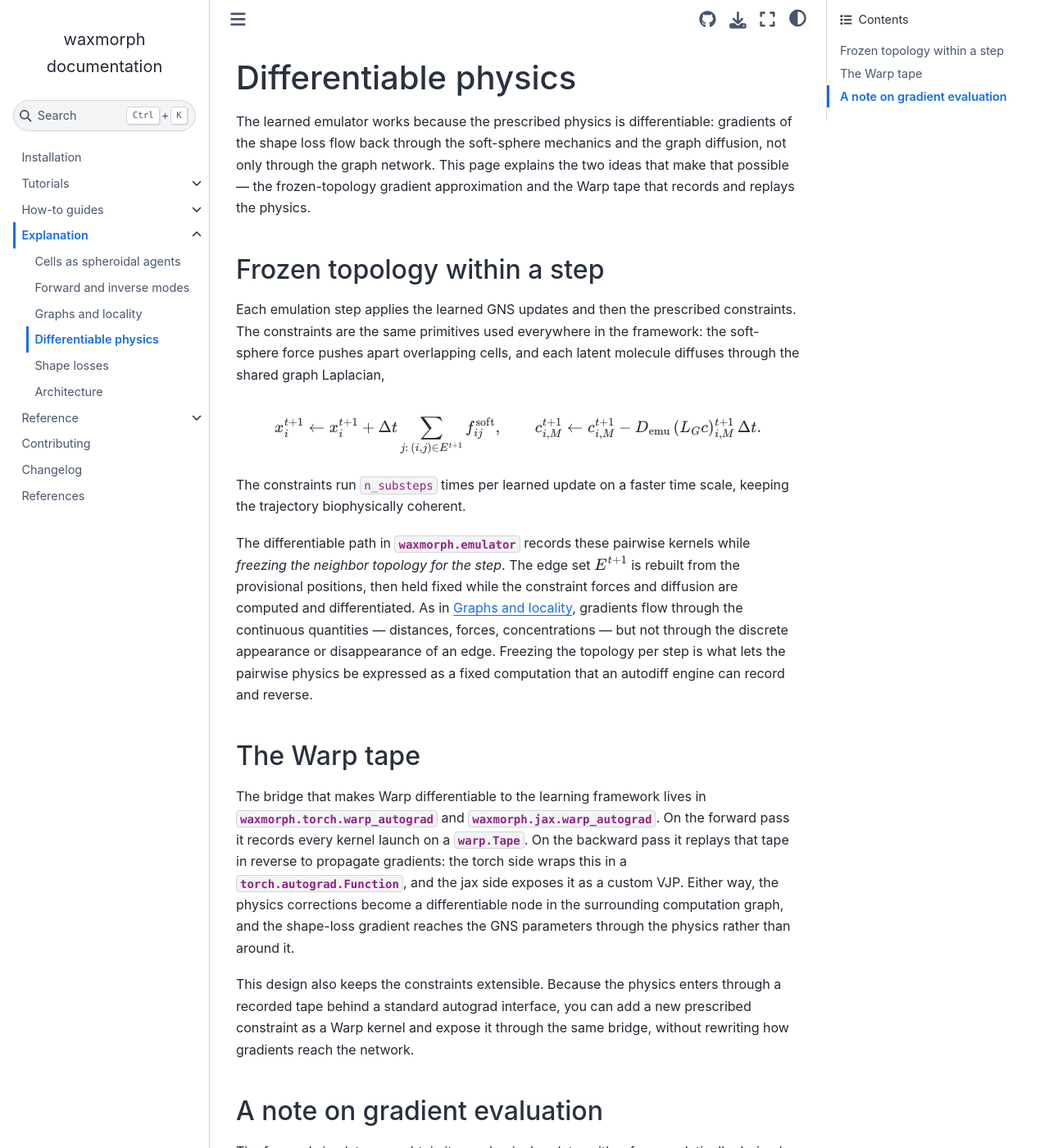
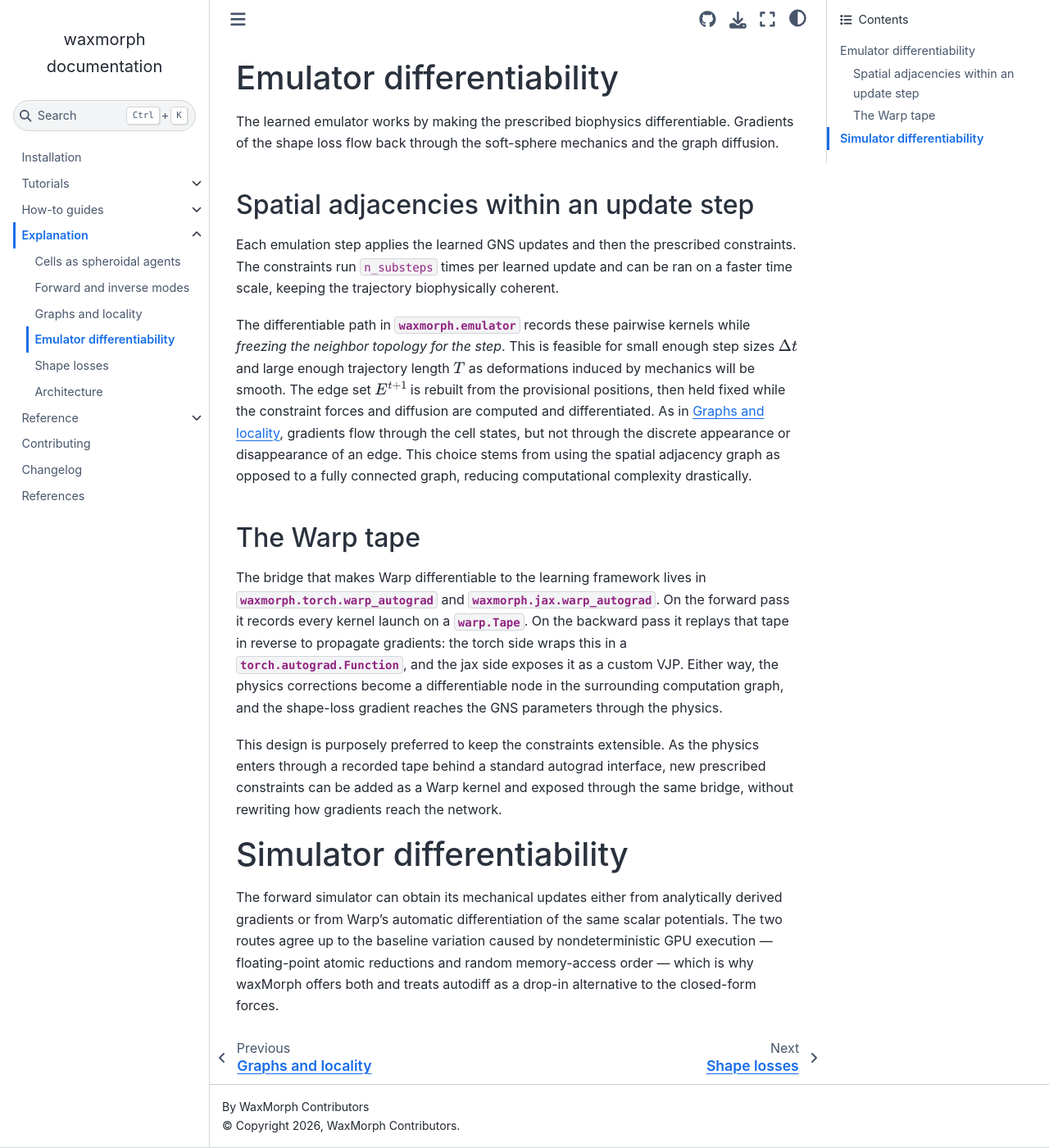
Before and after one commit to Computational-Morphogenomics-Group/waxmorph, a Sphinx documentation site: the page built from docs/explanation/differentiable_physics.rst, in a window 1280 px wide and 1400 px high. Shown: the whole window at 82% size. Built offline with Sphinx 7.4.7 and the Sphinx Book theme 1.1.4, drawn with Linux system fonts in a browser that asks for light colours; pages that are not in the unit, such as notebooks, are missing from menus.

Commit message:
Refine differentiable physics documentation

```diff
--- a/docs/explanation/differentiable_physics.rst
+++ b/docs/explanation/differentiable_physics.rst
@@ -1,39 +1,25 @@
-Differentiable physics
+Emulator differentiability
 ======================
 
-The learned emulator works because the prescribed physics is differentiable:
-gradients of the shape loss flow back through the soft-sphere mechanics and the
-graph diffusion, not only through the graph network. This page explains the two
-ideas that make that possible — the frozen-topology gradient approximation and
-the Warp tape that records and replays the physics.
+The learned emulator works by making the prescribed biophysics differentiable.
+Gradients of the shape loss flow back through the soft-sphere mechanics and the
+graph diffusion.
 
-Frozen topology within a step
+Spatial adjacencies within an update step
 -----------------------------
 
 Each emulation step applies the learned GNS updates and then the prescribed
-constraints. The constraints are the same primitives used everywhere in the
-framework: the soft-sphere force pushes apart overlapping cells, and each latent
-molecule diffuses through the shared graph Laplacian,
-
-.. math::
-
-   x_i^{t+1} \leftarrow x_i^{t+1}
-   + \Delta t \sum_{j:\,(i,j)\in E^{t+1}} f^{\text{soft}}_{ij}, \qquad
-   c_{i,M}^{t+1} \leftarrow c_{i,M}^{t+1}
-   - D_{\text{emu}}\,(L_G c)_{i,M}^{t+1}\,\Delta t .
-
-The constraints run ``n_substeps`` times per learned update on a faster time
-scale, keeping the trajectory biophysically coherent.
+constraints. The constraints run ``n_substeps`` times per learned update and can
+be ran on a faster time scale, keeping the trajectory biophysically coherent.
 
 The differentiable path in :mod:`waxmorph.emulator` records these pairwise
-kernels while *freezing the neighbor topology for the step*. The edge set
-:math:`E^{t+1}` is rebuilt from the provisional positions, then held fixed while
-the constraint forces and diffusion are computed and differentiated. As in
-:doc:`graphs_and_locality`, gradients flow through the continuous quantities —
-distances, forces, concentrations — but not through the discrete appearance or
-disappearance of an edge. Freezing the topology per step is what lets the
-pairwise physics be expressed as a fixed computation that an autodiff engine can
-record and reverse.
+kernels while *freezing the neighbor topology for the step*. This is feasible for small enough step sizes
+:math:`\Delta t` and large enough trajectory length :math:`T` as deformations induced by mechanics will be smooth. The edge set :math:`E^{t+1}`
+is rebuilt from the provisional positions, then held fixed while the constraint forces and diffusion are computed and differentiated. As in
+:doc:`graphs_and_locality`, gradients flow through the cell states, but not through the discrete appearance or
+disappearance of an edge. This choice stems from using the spatial adjacency graph as opposed to
+a fully connected graph, reducing computational complexity drastically.
+
 
 The Warp tape
 -------------
@@ -45,15 +31,15 @@ backward pass it replays that tape in reverse to propagate gradients: the torch
 side wraps this in a :class:`torch.autograd.Function`, and the jax side exposes
 it as a custom VJP. Either way, the physics corrections become a differentiable
 node in the surrounding computation graph, and the shape-loss gradient reaches
-the GNS parameters through the physics rather than around it.
+the GNS parameters through the physics.
 
-This design also keeps the constraints extensible. Because the physics enters
-through a recorded tape behind a standard autograd interface, you can add a new
-prescribed constraint as a Warp kernel and expose it through the same bridge,
+This design is purposely preferred to keep the constraints extensible. As the physics enters
+through a recorded tape behind a standard autograd interface, new
+prescribed constraints can be added as a Warp kernel and exposed through the same bridge,
 without rewriting how gradients reach the network.
 
-A note on gradient evaluation
------------------------------
+Simulator differentiability
+======================
 
 The forward simulator can obtain its mechanical updates either from
 analytically derived gradients or from Warp's automatic differentiation of the
```
